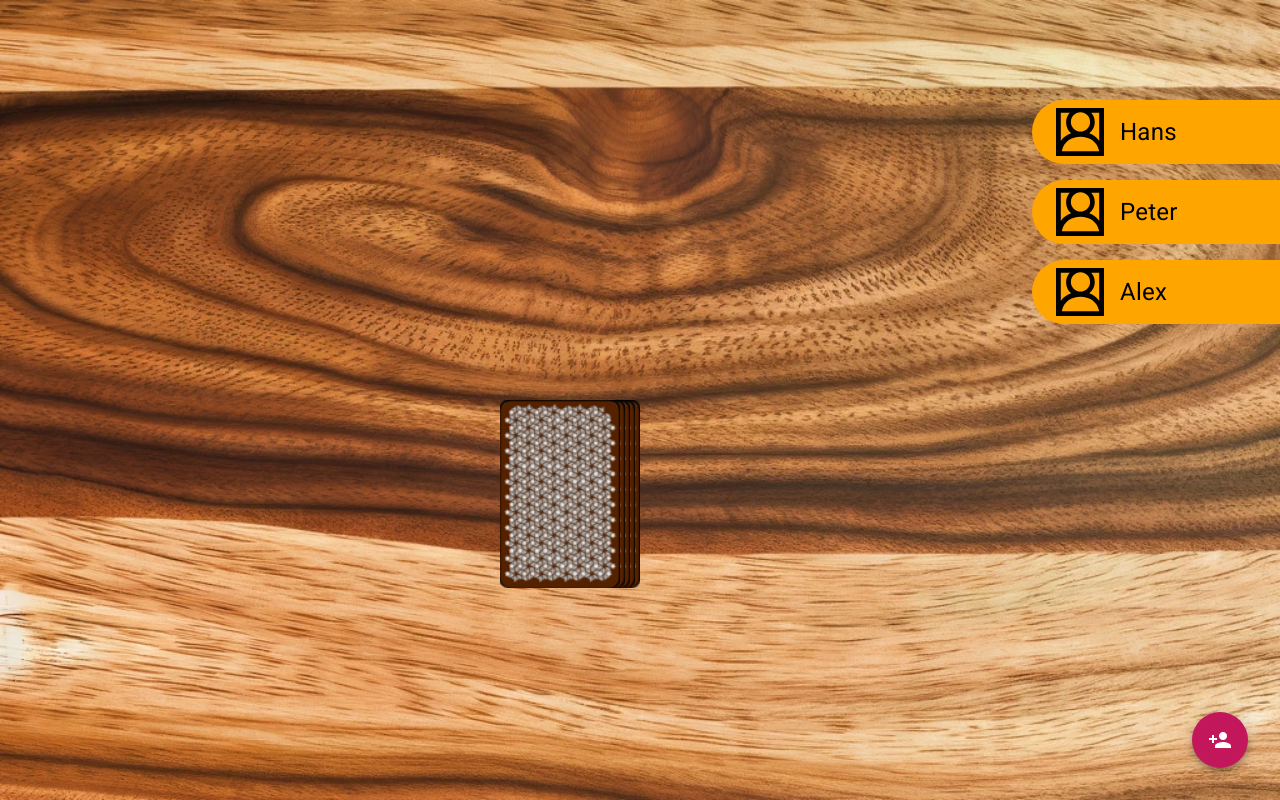
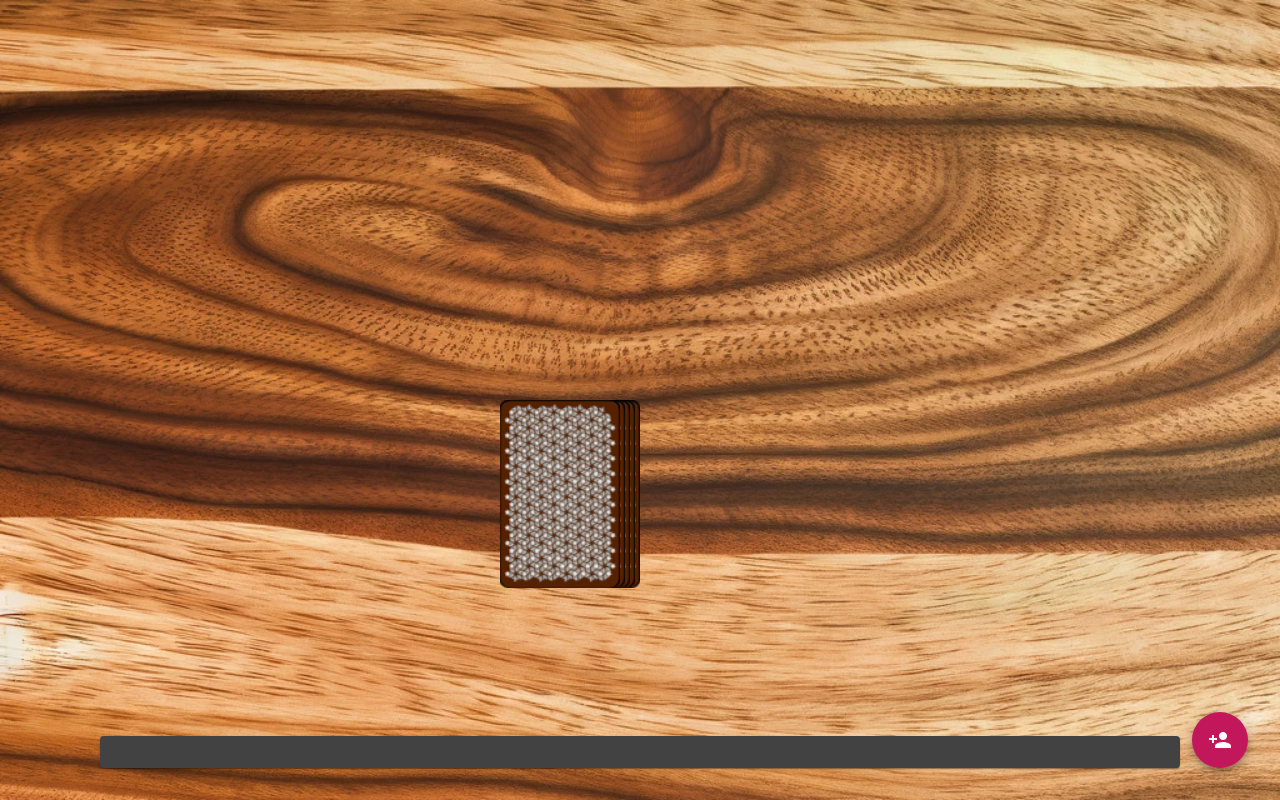
Before and after one commit to Alexander-Riedel/ring-of-fire, an Angular app: page /game in a window 1280 px wide. Built offline with nearby package versions, Linux system fonts and the light colour scheme.

Commit message:
add rules, add game info component

```diff
--- a/src/app/dialog-add-player/dialog-add-player.component.html
+++ b/src/app/dialog-add-player/dialog-add-player.component.html
@@ -7,6 +7,6 @@
     </mat-form-field>
 </mat-dialog-content>
 <mat-dialog-actions>
-    <button mat-button (click)="onNoClick()">abbrechen</button>
-    <button mat-button [mat-dialog-close]="" cdkFocusInitial>OK</button>
+    <button mat-button (click)="onNoClick()">Abbrechen</button>
+    <button mat-button [mat-dialog-close]="name" cdkFocusInitial>OK</button>
 </mat-dialog-actions>
--- /dev/null
+++ b/src/app/game-info/game-info.component.html
@@ -0,0 +1,6 @@
+<mat-card>
+    <mat-card-header>
+        <mat-card-title>{{ title }}</mat-card-title>
+    </mat-card-header>
+    <mat-card-content>{{ description }}</mat-card-content>
+</mat-card>
--- /dev/null
+++ b/src/app/game-info/game-info.component.ts
@@ -0,0 +1,49 @@
+import { Component, OnInit, Input, OnChanges } from '@angular/core';
+import { MatCardModule } from '@angular/material/card';
+
+@Component({
+  selector: 'app-game-info',
+  standalone: true,
+  imports: [MatCardModule],
+  templateUrl: './game-info.component.html',
+  styleUrl: './game-info.component.scss'
+})
+export class GameInfoComponent implements OnInit, OnChanges {
+  cardAction = [
+    { title: 'Wasserfall', description: 'Everyone has to start drinking at the same time. As soon as player 1 stops drinking, player 2 may stop drinking. Player 3 may stop as soon as player 2 stops drinking, and so on.' },
+    { title: 'Du', description: 'You decide who drinks' },
+    { title: 'Ich', description: 'Congrats! Drink a shot!' },
+    { title: 'Category', description: 'Come up with a category (e.g. Colors). Each player must enumerate one item from the category.' },
+    { title: 'Bust a jive', description: 'Player 1 makes a dance move. Player 2 repeats the dance move and adds a second one. ' },
+    { title: 'Chicks', description: 'All girls drink.' },
+    { title: 'Heaven', description: 'Put your hands up! The last player drinks!' },
+    { title: 'Mate', description: 'Pick a mate. Your mate must always drink when you drink and the other way around.' },
+    { title: 'Thumbmaster', description: '' },
+    { title: 'Men', description: 'All men drink.' },
+    { title: 'Quizmaster', description: '' },
+    { title: 'Never have i ever...', description: 'Say something you nnever did. Everyone who did it has to drink.' },
+    { title: 'Rule', description: 'Make a rule. Everyone needs to drink when he breaks the rule.' },
+  ];
+
+  title: string = '';
+  description: string = '';
+  @Input() card: string = '';
+
+  constructor() {
+
+  }
+
+  ngOnInit(): void {
+    console.log('Current card is:', this.card);
+  }
+
+  ngOnChanges(): void {
+    if (this.card) {
+      console.log('Current card is:', this.card);
+      let cardNumber = +this.card.split('_')[1];
+      this.title = this.cardAction[cardNumber - 1].title;
+      this.description = this.cardAction[cardNumber - 1].description;
+    }
+  }
+
+}
--- a/src/app/game/game.component.html
+++ b/src/app/game/game.component.html
@@ -1,5 +1,5 @@
-<app-player *ngFor="let player of game.players; let i = index;" [ngStyle]="{'top.px': 100 + (i * 80)}" [name]="player"
-    style="top: 100px;" class="player-position"></app-player>
+<app-player *ngFor="let player of game.players; let i = index;" [ngStyle]="{'top.px': 100 + (i * 50)}"
+    [playerActive]="i == game.currentPlayer" [name]="player" style="top: 100px;" class="player-position"></app-player>
 
 <div class="field">
     <div class="card-stack">
@@ -12,6 +12,8 @@
     </div>
 </div>
 
+<app-game-info [card]="currentCard!" class="pin-bottom"></app-game-info>
+
 <button mat-fab color="primary" (click)="openDialog()" class="btn-add-player">
     <mat-icon>person_add</mat-icon>
 </button>
--- a/src/app/game/game.component.scss
+++ b/src/app/game/game.component.scss
@@ -43,12 +43,16 @@
         transform: scale(1.1);
     }
 
-    40% {
-        transform: scale(1.75);
+    20% {
+        transform: scale(1.75) translateX(50px) translateY(-50px);
     }
 
-    60% {
-        transform: scale(1.75);
+    50% {
+        transform: scale(1.75) translateX(50px) translateY(-50px);
+    }
+
+    80% {
+        transform: scale(1.25) translateX(200px) translateY(-200px) rotate(-10deg);
     }
 
     100% {
@@ -66,3 +70,10 @@
     right: 32px;
     bottom: 32px;
 }
+
+.pin-bottom {
+    position: absolute;
+    left: 100px;
+    bottom: 32px;
+    right: 100px;
+}
--- a/src/app/game/game.component.ts
+++ b/src/app/game/game.component.ts
@@ -6,14 +6,14 @@
 import { MatIconModule } from '@angular/material/icon';
 import { MatDialog, } from '@angular/material/dialog';
 import { DialogAddPlayerComponent } from '../dialog-add-player/dialog-add-player.component';
-
+import { GameInfoComponent } from '../game-info/game-info.component';
 
 @Component({
   selector: 'app-game',
   standalone: true,
   templateUrl: './game.component.html',
   styleUrl: './game.component.scss',
-  imports: [CommonModule, PlayerComponent, MatButtonModule, MatIconModule]
+  imports: [CommonModule, PlayerComponent, MatButtonModule, MatIconModule, GameInfoComponent]
 })
 
 export class GameComponent implements OnInit {
@@ -51,8 +51,9 @@
   openDialog(): void {
     const dialogRef = this.dialog.open(DialogAddPlayerComponent);
 
-    dialogRef.afterClosed().subscribe(result => {
-      console.log('The dialog was closed');
+    dialogRef.afterClosed().subscribe((name: string) => {
+      this.game.players.push(name);
+      console.log('Der Spieler', name, 'wurde hinzugefügt.');
     });
   }
 
--- a/src/app/player/player.component.html
+++ b/src/app/player/player.component.html
@@ -1,4 +1,4 @@
-<div class="player">
+<div class="player" [class.player-active]="playerActive">
     <svg width="800px" height="800px" viewBox="0 0 20 20" version="1.1" xmlns="http://www.w3.org/2000/svg"
         xmlns:xlink="http://www.w3.org/1999/xlink">
         <g id="Page-1" stroke="none" stroke-width="1" fill="none" fill-rule="evenodd">
--- a/src/app/player/player.component.scss
+++ b/src/app/player/player.component.scss
@@ -3,7 +3,7 @@
     padding: 8px 24px;
     display: flex;
     align-items: center;
-    background-color: orange;
+    background-color: lightgray;
     border-top-left-radius: 32px;
     border-bottom-left-radius: 32px;
 
@@ -13,7 +13,11 @@
     }
 
     svg {
-        width: 48px;
-        height: 48px;
+        width: 24px;
+        height: 24px;
     }
 }
+
+.player-active {
+    background-color: orange !important;
+}
--- a/src/app/player/player.component.ts
+++ b/src/app/player/player.component.ts
@@ -10,6 +10,7 @@
 export class PlayerComponent {
 
   @Input() name: string;
+  @Input() playerActive: boolean = false;
 
   constructor() {
     this.name = '';
--- a/src/models/game.ts
+++ b/src/models/game.ts
@@ -1,5 +1,5 @@
 export class Game {
-    public players: string[] = ['Hans', 'Peter', 'Alex'];
+    public players: string[] = [];
     public stack: string[] = [];
     public playedCards: string[] = [];
     public currentPlayer: number = 0;
```
Also changed, not shown: src/app/game-info/game-info.component.scss (added), 1 other file (tests, documents, lock files or other folders).
